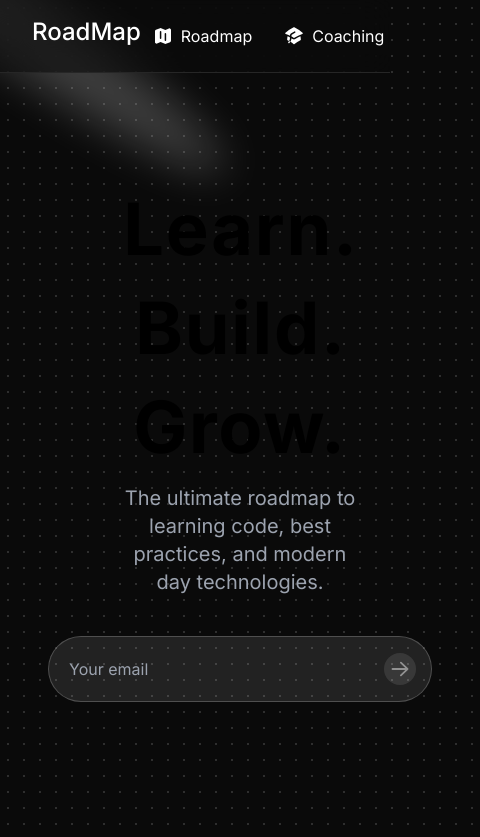
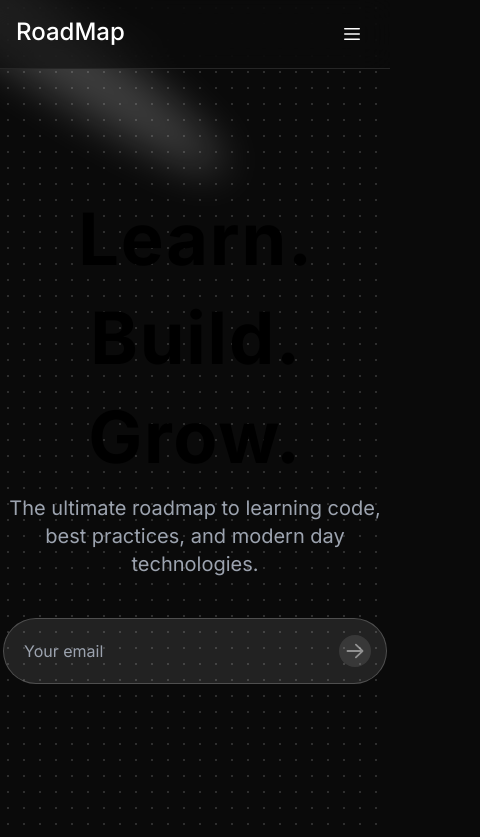
Before and after one commit to AydosJs/nazzyAbi, a Next.js app: page / in a window 390 px wide. Shown: the top 837 px of the page, 480 px wide, since content can reach past the window. Built offline with nearby package versions, Linux system fonts and the light colour scheme.

Commit message:
mobile navbar

```diff
--- a/app/components/Header.tsx
+++ b/app/components/Header.tsx
@@ -1,11 +1,30 @@
+'use client'
+
+import { useEffect, useState } from "react";
+import Link from 'next/link'
+
 const Header = () => {
+  const [isOpen, setIsOpen] = useState<boolean>(false);
+
+  const toggleSidebar = () => {
+    setIsOpen(!isOpen);
+  };
+
+  useEffect(() => {
+    if (isOpen) {
+      document.body.style.overflow = 'hidden';
+    } else {
+      document.body.style.overflow = 'unset';
+    }
+  }, [isOpen]);
+
   return (
-    <header className="top-0 sticky p-4 px-8 border-b bg-neutral-950 bg-opacity-60 backdrop-filter backdrop-blur-lg z-50 text-white border-neutral-800">
+    <header className="top-0 sticky p-4 sm:px-8 border-b bg-neutral-950 bg-opacity-60 backdrop-filter backdrop-blur-lg z-50 text-white border-neutral-800">
       <div className="container mx-auto flex flex-row flex-nowrap justify-between">
         <div>
           <h1 className="text-2xl font-medium">RoadMap</h1>
         </div>
-        <div className="flex flex-row items-center space-x-2">
+        <div className="sm:flex flex-row items-center space-x-2 hidden">
           <button className="p-2 px-3 cursor-pointer hover:bg-neutral-900 rounded-md flex flex-row items-center justify-center">
             <svg xmlns="http://www.w3.org/2000/svg" viewBox="0 0 20 20" fill="currentColor" className="mr-2 w-5 h-5">
               <path fillRule="evenodd" d="M8.157 2.176a1.5 1.5 0 0 0-1.147 0l-4.084 1.69A1.5 1.5 0 0 0 2 5.25v10.877a1.5 1.5 0 0 0 2.074 1.386l3.51-1.452 4.26 1.762a1.5 1.5 0 0 0 1.146 0l4.083-1.69A1.5 1.5 0 0 0 18 14.75V3.872a1.5 1.5 0 0 0-2.073-1.386l-3.51 1.452-4.26-1.762ZM7.58 5a.75.75 0 0 1 .75.75v6.5a.75.75 0 0 1-1.5 0v-6.5A.75.75 0 0 1 7.58 5Zm5.59 2.75a.75.75 0 0 0-1.5 0v6.5a.75.75 0 0 0 1.5 0v-6.5Z" clipRule="evenodd" />
@@ -19,6 +38,51 @@ const Header = () => {
             Coaching
           </button>
         </div>
+
+        {/* burger button */}
+
+        <button onClick={toggleSidebar} className="sm:hidden p-2 px-3 cursor-pointer hover:bg-neutral-900 rounded-md flex flex-row items-center justify-center">
+          {!isOpen ? <svg xmlns="http://www.w3.org/2000/svg" viewBox="0 0 20 20" fill="currentColor" className="w-5 h-5">
+            <path fillRule="evenodd" d="M2 4.75A.75.75 0 0 1 2.75 4h14.5a.75.75 0 0 1 0 1.5H2.75A.75.75 0 0 1 2 4.75ZM2 10a.75.75 0 0 1 .75-.75h14.5a.75.75 0 0 1 0 1.5H2.75A.75.75 0 0 1 2 10Zm0 5.25a.75.75 0 0 1 .75-.75h14.5a.75.75 0 0 1 0 1.5H2.75a.75.75 0 0 1-.75-.75Z" clipRule="evenodd" />
+          </svg> : <svg xmlns="http://www.w3.org/2000/svg" viewBox="0 0 20 20" fill="currentColor" className="w-6 h-6">
+            <path d="M6.28 5.22a.75.75 0 0 0-1.06 1.06L8.94 10l-3.72 3.72a.75.75 0 1 0 1.06 1.06L10 11.06l3.72 3.72a.75.75 0 1 0 1.06-1.06L11.06 10l3.72-3.72a.75.75 0 0 0-1.06-1.06L10 8.94 6.28 5.22Z" />
+          </svg>}
+        </button>
+
+        {/* sidebar for mobile */}
+        {isOpen && (
+          <div className={`sm:hidden absolute p-0 mt-[72px] h-[calc(100vh-72px)] flex flex-col justify-between pb-0 top-0 right-0 z-40 overflow-auto border-l border-neutral-800 w-72 bg-neutral-950 bg-opacity-90 backdrop-filter backdrop-blur-3xl `}>
+
+            <ul onClick={toggleSidebar} className="">
+              <Link href={'#'}>
+                <li className="border-b border-neutral-800 p-6 text-lg font-medium hover:bg-neutral-900 cursor-pointer flex items-center flex-nowrap justify-start">
+                  <svg xmlns="http://www.w3.org/2000/svg" viewBox="0 0 20 20" fill="currentColor" className="mr-4 w-5 h-5">
+                    <path fillRule="evenodd" d="M8.157 2.176a1.5 1.5 0 0 0-1.147 0l-4.084 1.69A1.5 1.5 0 0 0 2 5.25v10.877a1.5 1.5 0 0 0 2.074 1.386l3.51-1.452 4.26 1.762a1.5 1.5 0 0 0 1.146 0l4.083-1.69A1.5 1.5 0 0 0 18 14.75V3.872a1.5 1.5 0 0 0-2.073-1.386l-3.51 1.452-4.26-1.762ZM7.58 5a.75.75 0 0 1 .75.75v6.5a.75.75 0 0 1-1.5 0v-6.5A.75.75 0 0 1 7.58 5Zm5.59 2.75a.75.75 0 0 0-1.5 0v6.5a.75.75 0 0 0 1.5 0v-6.5Z" clipRule="evenodd" />
+                  </svg>
+                  Roadmap
+                </li>
+              </Link>
+              <Link href={'#'}>
+                <li className="p-6 text-lg font-medium hover:bg-neutral-900 cursor-pointer flex items-center flex-nowrap justify-start">
+                  <svg xmlns="http://www.w3.org/2000/svg" viewBox="0 0 20 20" fill="currentColor" className="mr-4 w-5 h-5">
+                    <path fillRule="evenodd" d="M9.664 1.319a.75.75 0 0 1 .672 0 41.059 41.059 0 0 1 8.198 5.424.75.75 0 0 1-.254 1.285 31.372 31.372 0 0 0-7.86 3.83.75.75 0 0 1-.84 0 31.508 31.508 0 0 0-2.08-1.287V9.394c0-.244.116-.463.302-.592a35.504 35.504 0 0 1 3.305-2.033.75.75 0 0 0-.714-1.319 37 37 0 0 0-3.446 2.12A2.216 2.216 0 0 0 6 9.393v.38a31.293 31.293 0 0 0-4.28-1.746.75.75 0 0 1-.254-1.285 41.059 41.059 0 0 1 8.198-5.424ZM6 11.459a29.848 29.848 0 0 0-2.455-1.158 41.029 41.029 0 0 0-.39 3.114.75.75 0 0 0 .419.74c.528.256 1.046.53 1.554.82-.21.324-.455.63-.739.914a.75.75 0 1 0 1.06 1.06c.37-.369.69-.77.96-1.193a26.61 26.61 0 0 1 3.095 2.348.75.75 0 0 0 .992 0 26.547 26.547 0 0 1 5.93-3.95.75.75 0 0 0 .42-.739 41.053 41.053 0 0 0-.39-3.114 29.925 29.925 0 0 0-5.199 2.801 2.25 2.25 0 0 1-2.514 0c-.41-.275-.826-.541-1.25-.797a6.985 6.985 0 0 1-1.084 3.45 26.503 26.503 0 0 0-1.281-.78A5.487 5.487 0 0 0 6 12v-.54Z" clipRule="evenodd" />
+                  </svg>
+                  Coaching
+                </li>
+              </Link>
+            </ul>
+          </div>
+        )}
+
+        {/* sidebar bg */}
+        {isOpen && (
+          <div
+            onClick={toggleSidebar}
+            className="absolute top-0 mt-[72px] h-[calc(100vh-72px)] left-0 z-40 w-full opacity-50 bg-neutral-950 sm:hidden"
+            style={{ zIndex: 10 }}
+          ></div>
+        )}
+
       </div>
     </header>
   )
--- a/app/page.tsx
+++ b/app/page.tsx
@@ -5,7 +5,7 @@ import Steps from "./components/Steps";
 
 export default function Home() {
   return (
-    <main className="container mx-auto flex flex-col px-60">
+    <main className="container mx-auto flex flex-col sm:px-60">
 
       <section>
         <HeroSectionWithEmailSignup />
```
